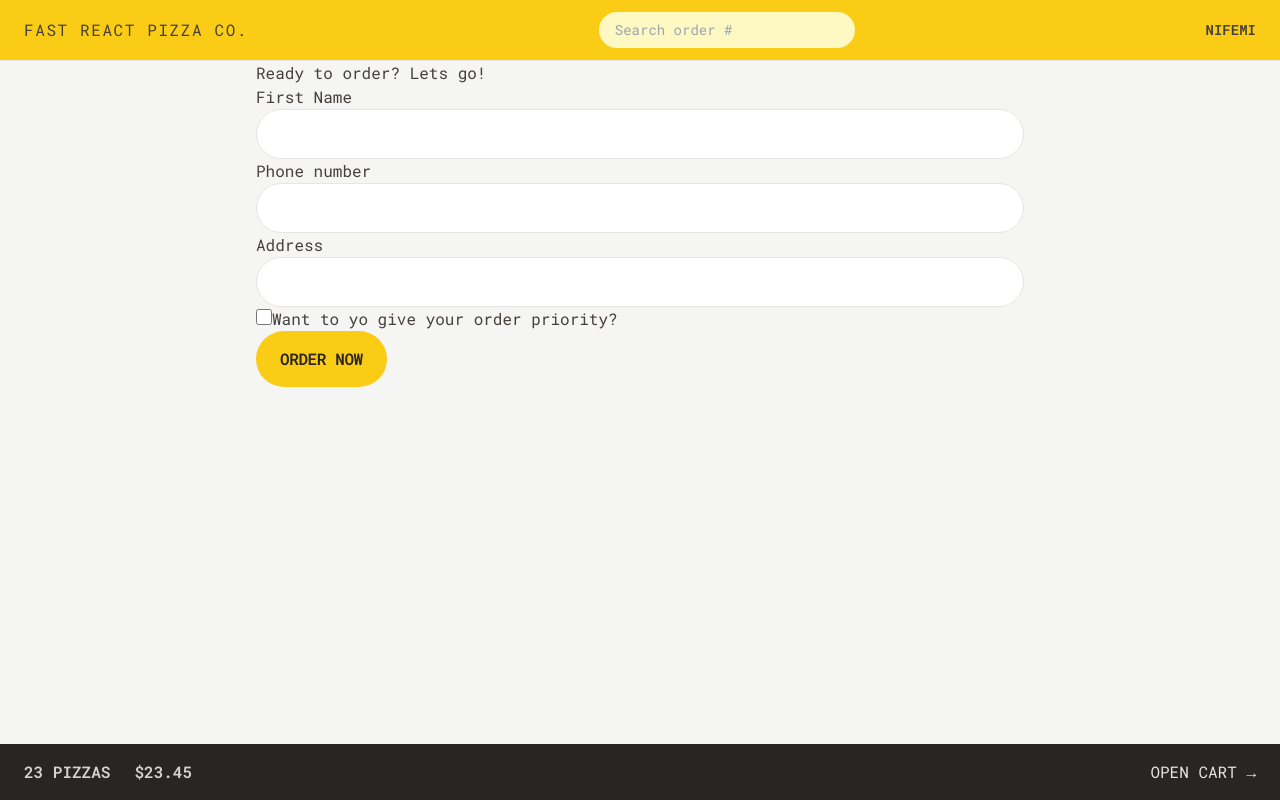
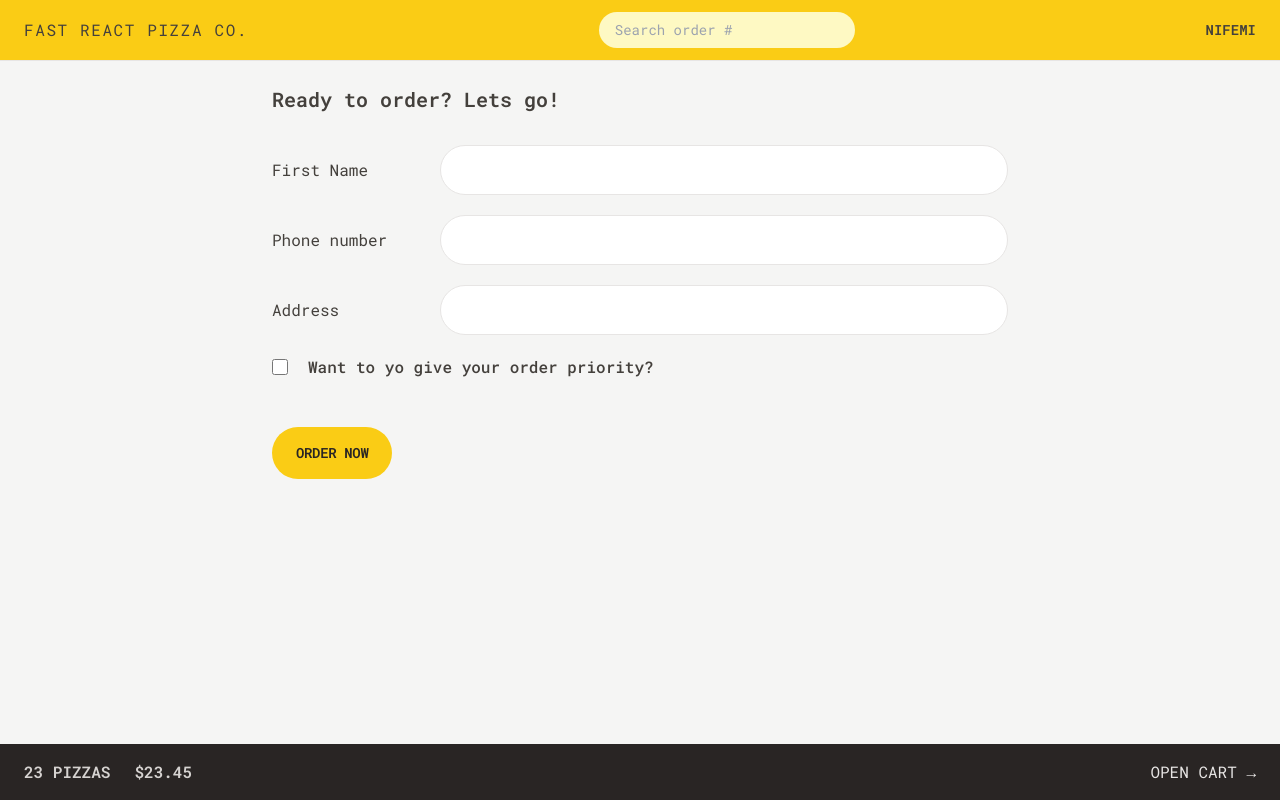
Before and after one commit to techtee19/16-fast-react-pizza, a React (Vite) app: page /order/new in a window 1280 px wide. Built offline with nearby package versions, Linux system fonts and the light colour scheme.

Commit message:
feat: update UI components with new styles, integrate Redux for state management, and enhance order and cart functionalities

```diff
--- a/index.html
+++ b/index.html
@@ -10,7 +10,7 @@
       rel="stylesheet"
     />
     <meta name="viewport" content="width=device-width, initial-scale=1.0" />
-    <title>Vite + React</title>
+    <title>Fast React Pizza Co.</title>
   </head>
   <body class="bg-stone-100 text-stone-700">
     <div id="root"></div>
--- a/package.json
+++ b/package.json
@@ -10,8 +10,10 @@
     "preview": "vite preview"
   },
   "dependencies": {
+    "@reduxjs/toolkit": "^2.9.0",
     "react": "^18.2.0",
     "react-dom": "^18.2.0",
+    "react-redux": "^9.2.0",
     "react-router-dom": "^6.30.1"
   },
   "devDependencies": {
--- a/src/features/cart/Cart.jsx
+++ b/src/features/cart/Cart.jsx
@@ -1,5 +1,6 @@
 import LinkButton from '../../ui/LinkButton';
 import Button from '../../ui/Button';
+import CartItem from './CartItem';
 
 const fakeCart = [
   {
@@ -30,16 +31,22 @@
   console.log(cart);
 
   return (
-    <div>
+    <div className="px-4 py-3">
       <LinkButton to="/menu">&larr; Back to menu</LinkButton>
 
-      <h2>Your cart, %NAME%</h2>
+      <h2 className="mt-7 text-xl font-semibold">Your cart, %NAME%</h2>
 
-      <div>
+      <ul className="mt-3 divide-y divide-gray-200 border-b">
+        {cart.map((item) => (
+          <CartItem item={item} key={item.key} />
+        ))}
+      </ul>
+
+      <div className="mt-6 space-x-2">
         <Button to="/order/new" type="primary">
           Order pizzas
         </Button>
-        <button>Clear cart</button>
+        <Button type="secondary">Clear Cart</Button>
       </div>
     </div>
   );
--- a/src/features/cart/CartItem.jsx
+++ b/src/features/cart/CartItem.jsx
@@ -1,13 +1,18 @@
+import Button from '../../ui/Button';
+import { formatCurrency } from '../../utils/helpers';
+
 function CartItem({ item }) {
+  // eslint-disable-next-line no-unused-vars
   const { pizzaId, name, quantity, totalPrice } = item;
 
   return (
-    <li>
-      <p>
+    <li className="py-3 sm:flex sm:items-center sm:justify-between">
+      <p className="mb-1 sm:mb-0">
         {quantity}&times; {name}
       </p>
-      <div>
-        <p>{formatCurrency(totalPrice)}</p>
+      <div className="flex items-center justify-between sm:gap-6">
+        <p className="font text-sm font-bold">{formatCurrency(totalPrice)}</p>
+        <Button type="small">Delete</Button>
       </div>
     </li>
   );
--- a/src/features/order/CreateOrder.jsx
+++ b/src/features/order/CreateOrder.jsx
@@ -43,32 +43,41 @@
   console.log(cart);
 
   return (
-    <div>
-      <h2>Ready to order? Lets go!</h2>
+    <div className="px-4 py-6">
+      <h2 className="mb-8 text-xl font-semibold">Ready to order? Lets go!</h2>
 
       {/* <Form method="POST" action="order/new"> */}
       <Form method="POST">
-        <div>
-          <label>First Name</label>
-          <input className="input" type="text" name="customer" required />
+        <div className="mb-5 flex flex-col gap-2 sm:flex-row sm:items-center">
+          <label className="sm: basis-10 md:basis-40">First Name</label>
+          <input className="input grow" type="text" name="customer" required />
         </div>
 
-        <div>
-          <label>Phone number</label>
-          <div>
-            <input className="input" type="tel" name="phone" required />
-          </div>
-          {formErrors?.phone && <p>{formErrors.phone}</p>}
-        </div>
-
-        <div>
-          <label>Address</label>
-          <div>
-            <input className="input" type="text" name="address" required />
+        <div className="mb-5 flex flex-col gap-2 sm:flex-row sm:items-center">
+          <label className="sm: basis-10 md:basis-40">Phone number</label>
+          <div className="grow">
+            <input className="input w-full" type="tel" name="phone" required />
+            {formErrors?.phone && (
+              <p className="mt-2 rounded-md bg-red-100 p-2 text-xs text-red-700">
+                {formErrors.phone}
+              </p>
+            )}
           </div>
         </div>
 
-        <div>
+        <div className="mb-5 flex flex-col gap-2 sm:flex-row sm:items-center">
+          <label className="sm: basis-10 md:basis-40">Address</label>
+          <div className="grow">
+            <input
+              className="input w-full"
+              type="text"
+              name="address"
+              required
+            />
+          </div>
+        </div>
+
+        <div className="mb-12 flex items-center gap-5">
           <input
             className="h-4 w-4 accent-yellow-400 focus:outline-none focus:ring focus:ring-yellow-400 focus:ring-offset-2"
             type="checkbox"
@@ -77,7 +86,9 @@
             // value={withPriority}
             // onChange={(e) => setWithPriority(e.target.checked)}
           />
-          <label htmlFor="priority">Want to yo give your order priority?</label>
+          <label htmlFor="priority" className="font-medium">
+            Want to yo give your order priority?
+          </label>
         </div>
 
         <div>
--- a/src/features/order/Order.jsx
+++ b/src/features/order/Order.jsx
@@ -1,51 +1,74 @@
 // Test ID: IIDSAT
 
-import { useLoaderData } from "react-router-dom";
-import { getOrder } from "../../services/apiRestaurant";
+import { useLoaderData } from 'react-router-dom';
+import { getOrder } from '../../services/apiRestaurant';
 import {
   calcMinutesLeft,
   formatCurrency,
   formatDate,
-} from "../../utils/helpers";
+} from '../../utils/helpers';
+import OrderItem from './OrderItem';
 
 function Order() {
   const order = useLoaderData();
   // Everyone can search for all orders, so for privacy reasons we're gonna gonna exclude names or address, these are only for the restaurant staff
   const {
-    // id,
+    id,
     status,
     priority,
     priorityPrice,
     orderPrice,
     estimatedDelivery,
-    // cart,
+    cart,
   } = order;
   const deliveryIn = calcMinutesLeft(estimatedDelivery);
 
   return (
-    <div>
-      <div>
-        <h2>Status</h2>
+    <div className="space-y-8 px-4 py-6">
+      <div className="flex flex-wrap items-center justify-between gap-2">
+        <h2 className="text-xl font-semibold">Order #{id} Status</h2>
 
-        <div>
-          {priority && <span>Priority</span>}
-          <span>{status} order</span>
+        <div className="space-x-2">
+          {priority && (
+            <span className="rounded-full bg-red-500 px-3 py-1 text-sm font-semibold uppercase tracking-wide text-red-50">
+              Priority
+            </span>
+          )}
+          <span className="rounded-full bg-green-500 px-3 py-1 text-sm font-semibold uppercase tracking-wide text-green-50">
+            {status} order
+          </span>
         </div>
       </div>
 
-      <div>
-        <p>
+      <div className="flex flex-wrap items-center justify-between gap-2 bg-stone-200 px-6 py-4">
+        <p className="font-medium">
           {deliveryIn >= 0
             ? `Only ${calcMinutesLeft(estimatedDelivery)} minutes left 😃`
-            : "Order should have arrived"}
+            : 'Order should have arrived'}
         </p>
-        <p>(Estimated delivery: {formatDate(estimatedDelivery)})</p>
+        <p className="text-xs text-stone-500">
+          (Estimated delivery: {formatDate(estimatedDelivery)})
+        </p>
       </div>
 
-      <div>
-        <p>Price pizza: {formatCurrency(orderPrice)}</p>
-        {priority && <p>Price priority: {formatCurrency(priorityPrice)}</p>}
-        <p>To pay on delivery: {formatCurrency(orderPrice + priorityPrice)}</p>
+      <ul className="divide-y divide-stone-200 border-b border-t">
+        {cart.map((item) => (
+          <OrderItem item={item} key={item.id} />
+        ))}
+      </ul>
+
+      <div className="space-y-2 bg-stone-200 px-6 py-4">
+        <p className="text-sm font-medium text-stone-600">
+          Price pizza: {formatCurrency(orderPrice)}
+        </p>
+        {priority && (
+          <p className="text-sm font-medium text-stone-600">
+            Price priority: {formatCurrency(priorityPrice)}
+          </p>
+        )}
+        <p className="font-bold">
+          To pay on delivery: {formatCurrency(orderPrice + priorityPrice)}
+        </p>
       </div>
     </div>
   );
--- a/src/features/order/OrderItem.jsx
+++ b/src/features/order/OrderItem.jsx
@@ -1,13 +1,17 @@
-function OrderItem({ item, isLoadingIngredients, ingredients }) {
+import { formatCurrency } from '../../utils/helpers';
+
+// isLoadingIngredients, ingredients
+
+function OrderItem({ item }) {
   const { quantity, name, totalPrice } = item;
 
   return (
-    <li>
-      <div>
+    <li className="py-3">
+      <div className="flex items-center justify-between gap-4 text-sm">
         <p>
-          <span>{quantity}&times;</span> {name}
+          <span className="font-bold">{quantity}&times;</span> {name}
         </p>
-        <p>{formatCurrency(totalPrice)}</p>
+        <p className="font-bold">{formatCurrency(totalPrice)}</p>
       </div>
     </li>
   );
--- a/src/features/user/userSlice.js
+++ b/src/features/user/userSlice.js
@@ -1,3 +1,4 @@
+/*
 function getPosition() {
   return new Promise(function (resolve, reject) {
     navigator.geolocation.getCurrentPosition(resolve, reject);
@@ -19,3 +20,24 @@
   // 3) Then we return an object with the data that we are interested in
   return { position, address };
 }
+ */
+
+import { createSlice } from '@reduxjs/toolkit';
+
+const initialState = {
+  username: '',
+};
+
+const userSlice = createSlice({
+  name: 'user',
+  initialState,
+  reducers: {
+    updateName(state, action) {
+      state.username = action.payload;
+    },
+  },
+});
+
+export const { updateName } = userSlice.actions;
+
+export default userSlice.reducer;
--- a/src/index.css
+++ b/src/index.css
@@ -22,7 +22,7 @@
 
 @layer components {
   .input {
-    @apply w-full rounded-full border border-stone-200 px-4 py-2 focus:outline-none focus:ring focus:ring-yellow-400 md:px-6 md:py-3;
+    @apply rounded-full border border-stone-200 px-4 py-2 focus:outline-none focus:ring focus:ring-yellow-400 md:px-6 md:py-3;
   }
 
   /* https://dev.to/afif/i-made-100-css-loaders-for-your-next-project-4eje */
--- a/src/ui/Button.jsx
+++ b/src/ui/Button.jsx
@@ -2,11 +2,13 @@
 
 function Button({ children, disabled, to, type }) {
   const base =
-    'inline-block rounded-full bg-yellow-400 font-semibold uppercase -tracking-wide text-stone-800 transition-colors duration-300 hover:bg-yellow-300 focus:bg-yellow-300 focus:outline-none focus:ring focus:ring-yellow-300 focus:ring-offset-2 disabled:cursor-not-allowed ';
+    'inline-block text-sm rounded-full bg-yellow-400 font-semibold uppercase -tracking-wide text-stone-800 transition-colors duration-300 hover:bg-yellow-300 focus:bg-yellow-300 focus:outline-none focus:ring focus:ring-yellow-300 focus:ring-offset-2 disabled:cursor-not-allowed ';
 
   const styles = {
     primary: base + ' px-4 py-3 md:px-6 md:py-4',
     small: base + ' px-4 py-2 md:px-5 md:py-2.5 text-xs',
+    secondary:
+      'inline-block text-sm rounded-full border-2 border-stone-300 font-semibold uppercase -tracking-wide text-stone-400 transition-colors duration-300 hover:bg-stone-300 focus:bg-stone-300 focus:text-stone-800 hover:text-stone-800 focus:outline-none focus:ring focus:ring-stone-200 focus:ring-offset-2 disabled:cursor-not-allowed px-4 py-2.5 md:px-6 md:py-3.5 ',
   };
 
   if (to)
```
Also changed, not shown: 1 other file (tests, documents, lock files or other folders).
